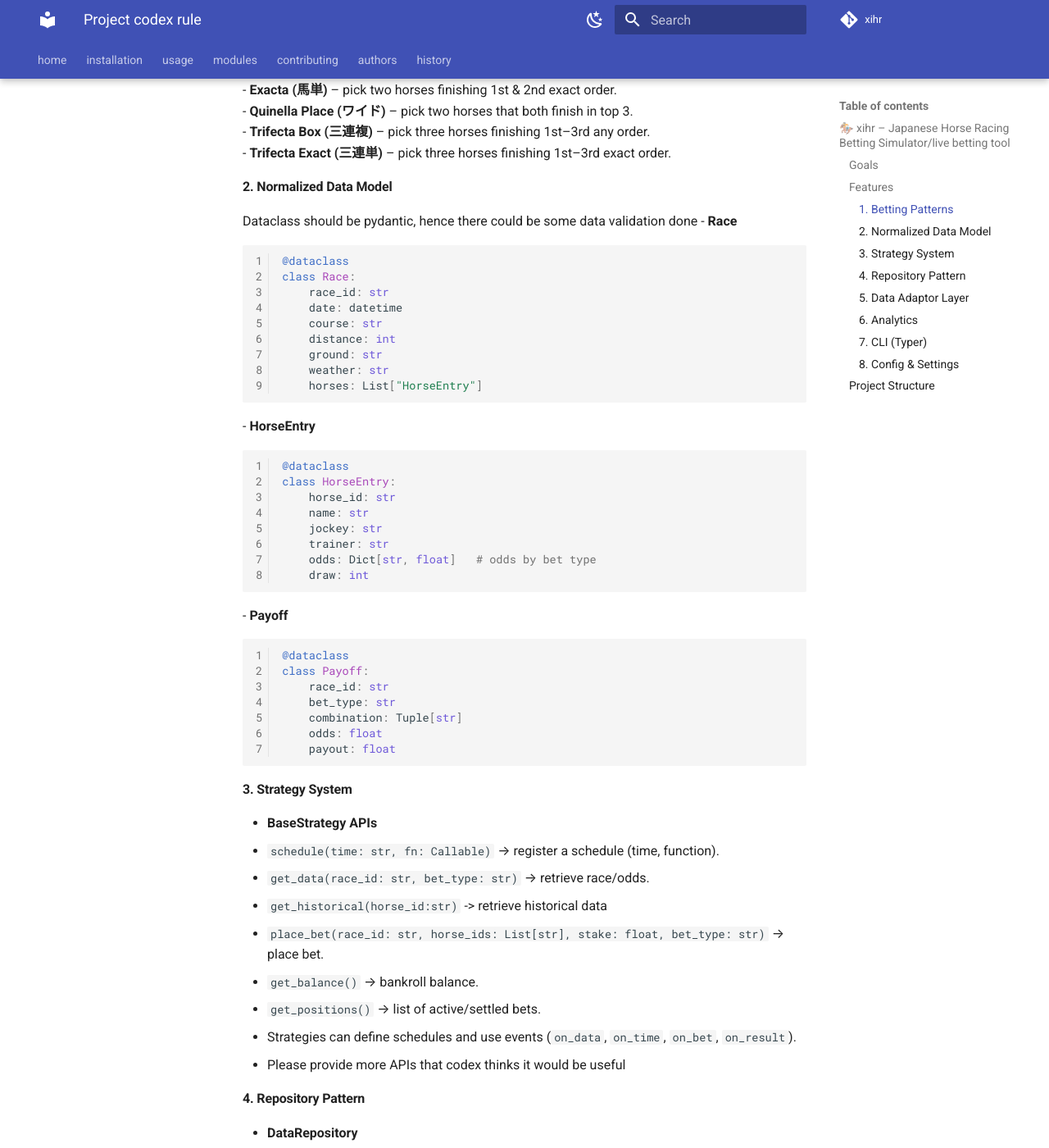
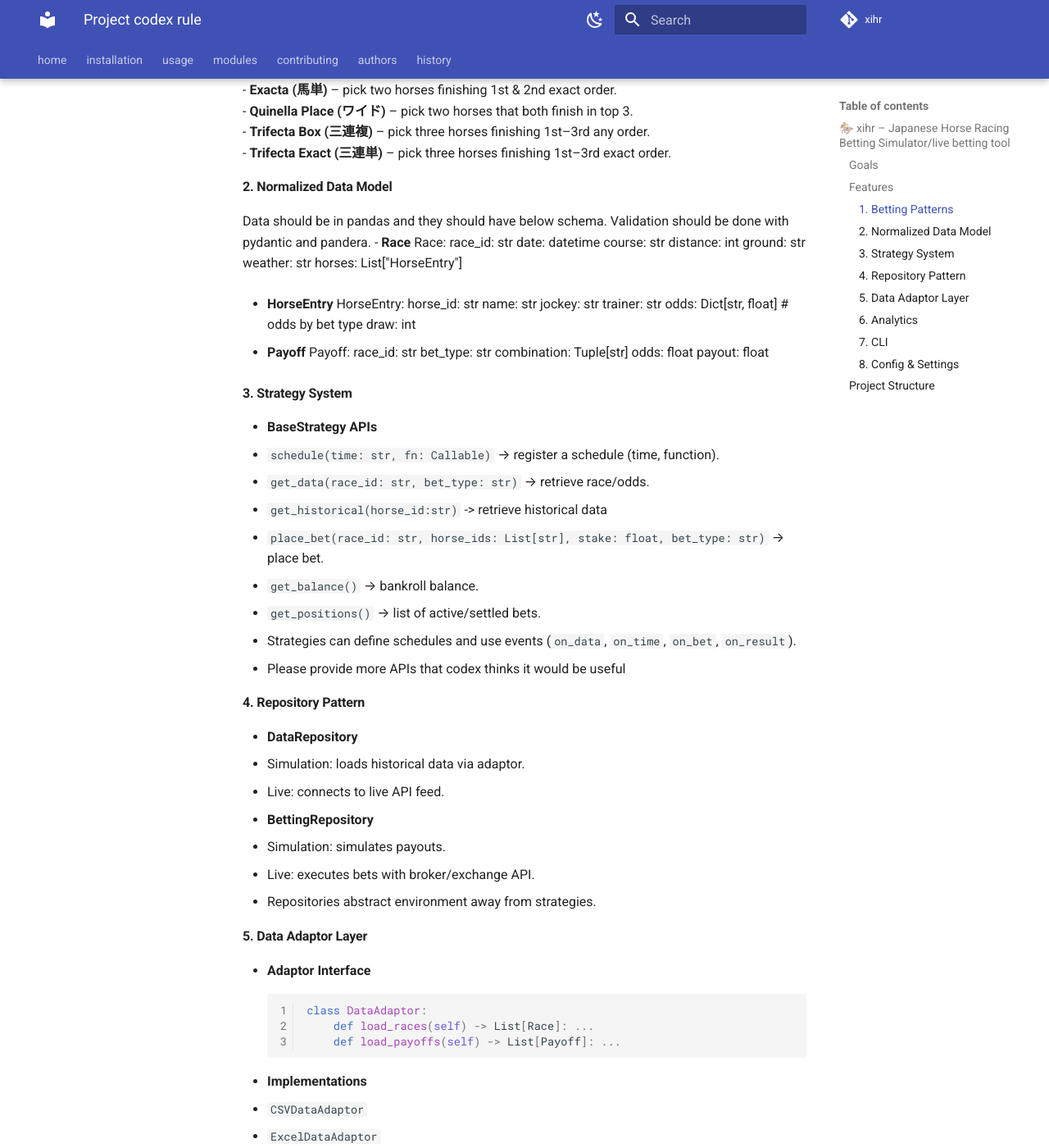
Before and after one commit to xlatomapp/xihr, an MkDocs documentation site: the page built from docs/project_codex_rule.md, in a window 1280 px wide and 1400 px high, scrolled down 848 px. Shown: the whole window at 82% size. Built offline with MkDocs 1.6.1 and Material for MkDocs 9.7.7, drawn with Linux system fonts in a browser that asks for light colours; comment, search, counter and statistics services are not loaded; the version menu is left out; some of the changed text lies outside the part shown.

Commit message:
Update project_codex_rule.md

````diff
--- a/docs/project_codex_rule.md
+++ b/docs/project_codex_rule.md
@@ -26,11 +26,9 @@ The engine must support:
 - **Trifecta Exact (三連単)** – pick three horses finishing 1st–3rd exact order.
 
 ### 2. Normalized Data Model
-Dataclass should be pydantic, hence there could be some data validation done
+Data should be in pandas and they should have below schema. Validation should be done with pydantic and pandera.
 - **Race**
-  ```python
-  @dataclass
-  class Race:
+  Race:
       race_id: str
       date: datetime
       course: str
@@ -38,28 +36,23 @@ Dataclass should be pydantic, hence there could be some data validation done
       ground: str
       weather: str
       horses: List["HorseEntry"]
-  ```
+
 - **HorseEntry**
-  ```python
-  @dataclass
-  class HorseEntry:
+  HorseEntry:
       horse_id: str
       name: str
       jockey: str
       trainer: str
       odds: Dict[str, float]   # odds by bet type
       draw: int
-  ```
+
 - **Payoff**
-  ```python
-  @dataclass
-  class Payoff:
+  Payoff:
       race_id: str
       bet_type: str
       combination: Tuple[str]
       odds: float
       payout: float
-  ```
 
 ### 3. Strategy System
 - **BaseStrategy APIs**
@@ -100,7 +93,8 @@ Dataclass should be pydantic, hence there could be some data validation done
 - Report per strategy and bet type.
 - HTML deshboard for the results.
 
-### 7. CLI (Typer)
+### 7. CLI
+- CLI should be implemented using Typer package.
 - Commands:
   - `xihr run` – run a strategy (sim or live).
   - `xihr run --live` – run live strategy.
````
